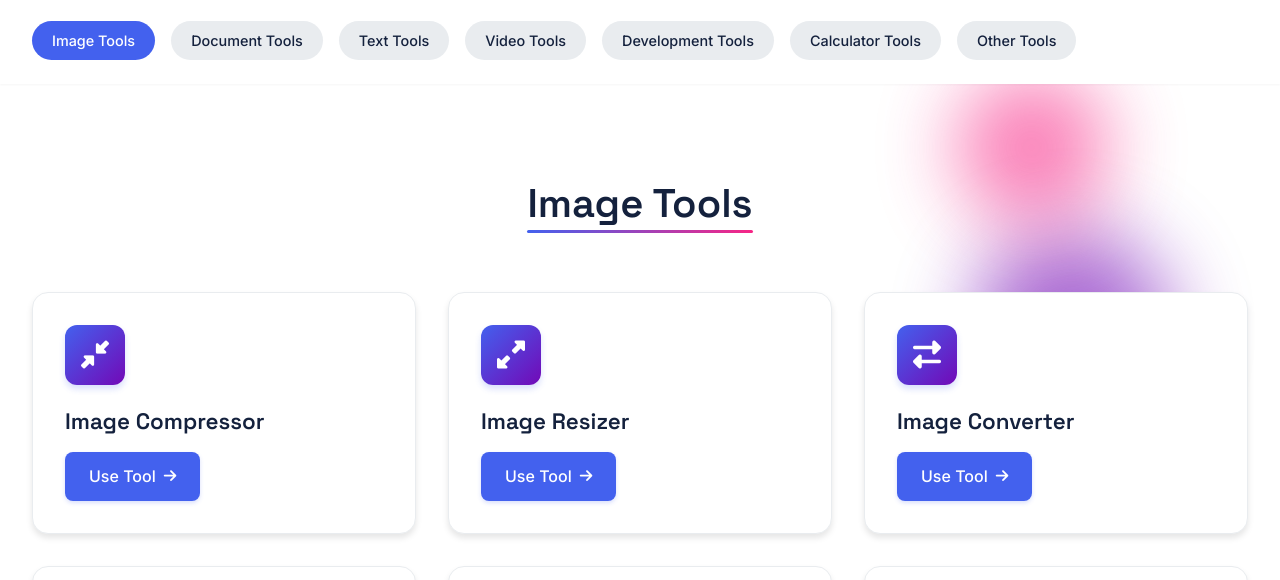
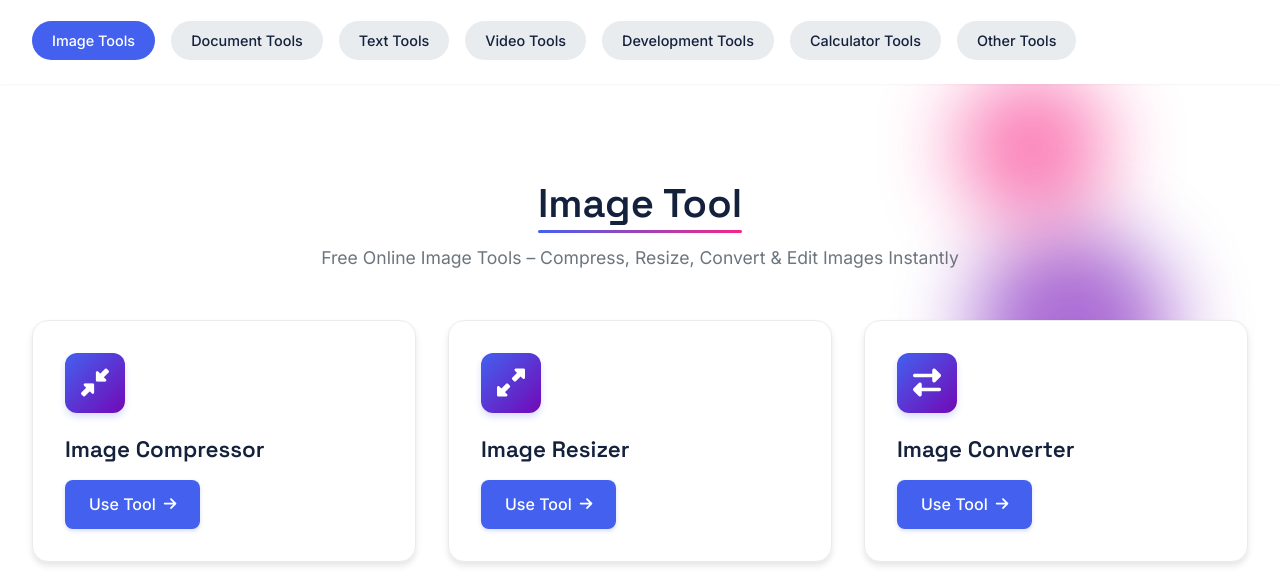
Before and after one commit to fixit-hub/Tools, a plain HTML site: page index.html in a window 1280 px wide. Shown: the part 149-729 px from the top of the page. Drawn offline with Linux system fonts and the light colour scheme; a script that the page names is missing.

Commit message:
Update index.html

```diff
--- a/index.html
+++ b/index.html
@@ -1675,7 +1675,8 @@ body {
     <!-- Image Tools Section -->
     <section class="tools-section" id="image-tools">
         <div class="section-header">
-            <h2>Image Tools</h2>
+            <h2>Image Tool</h2>
+		<p>Free Online Image Tools – Compress, Resize, Convert & Edit Images Instantly</p>
         </div>
 
           <div class="tools-grid">
@@ -1804,7 +1805,7 @@ body {
     <!-- Document Tools Section -->
     <section class="tools-section" id="document-tools">
         <div class="section-header">
-            <h2>Document Tools</h2>
+            <h2>Document Tool</h2>
             <p>Convert, edit, and manage your documents with our comprehensive PDF and office tools</p>
         </div>
 
```
